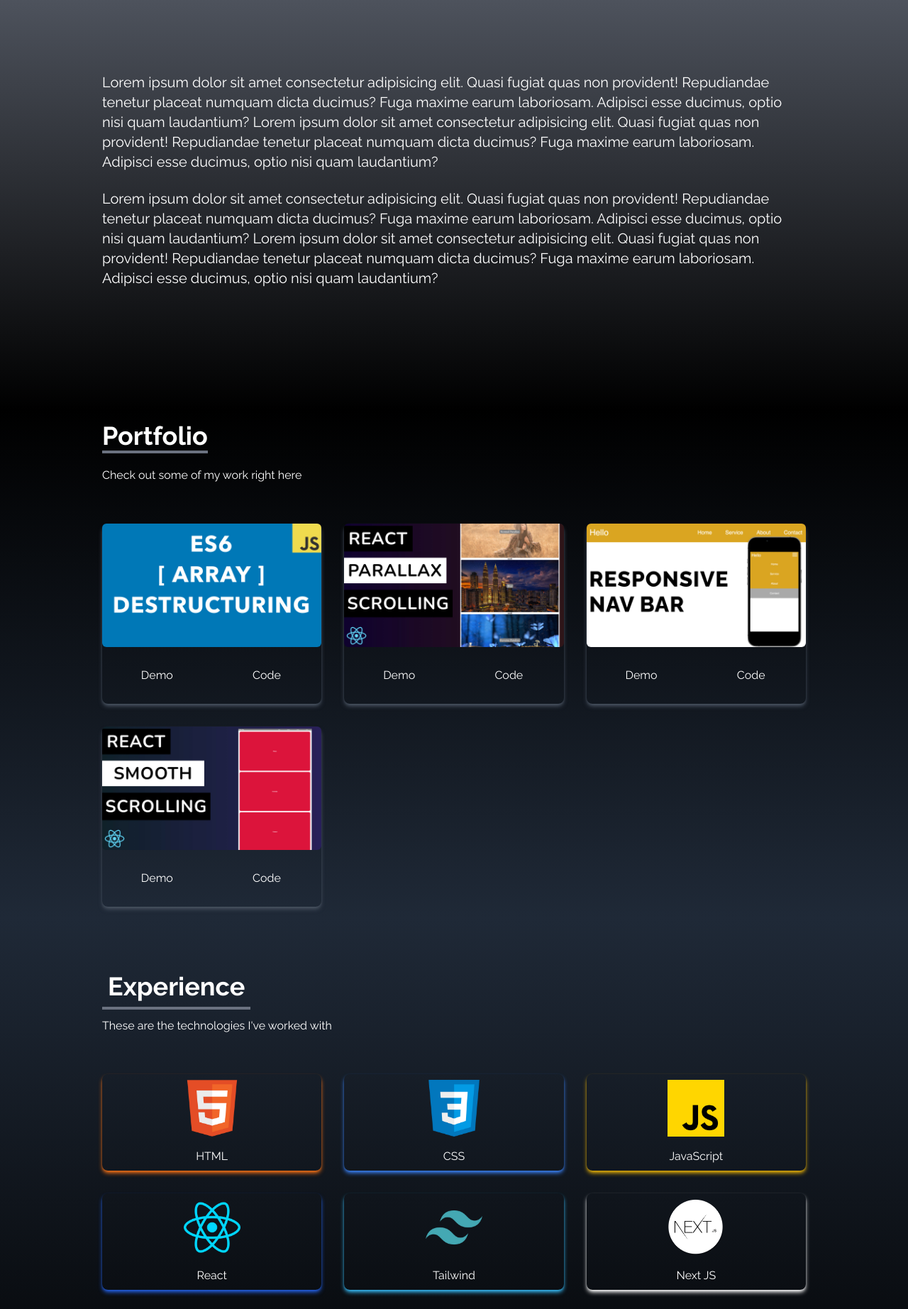
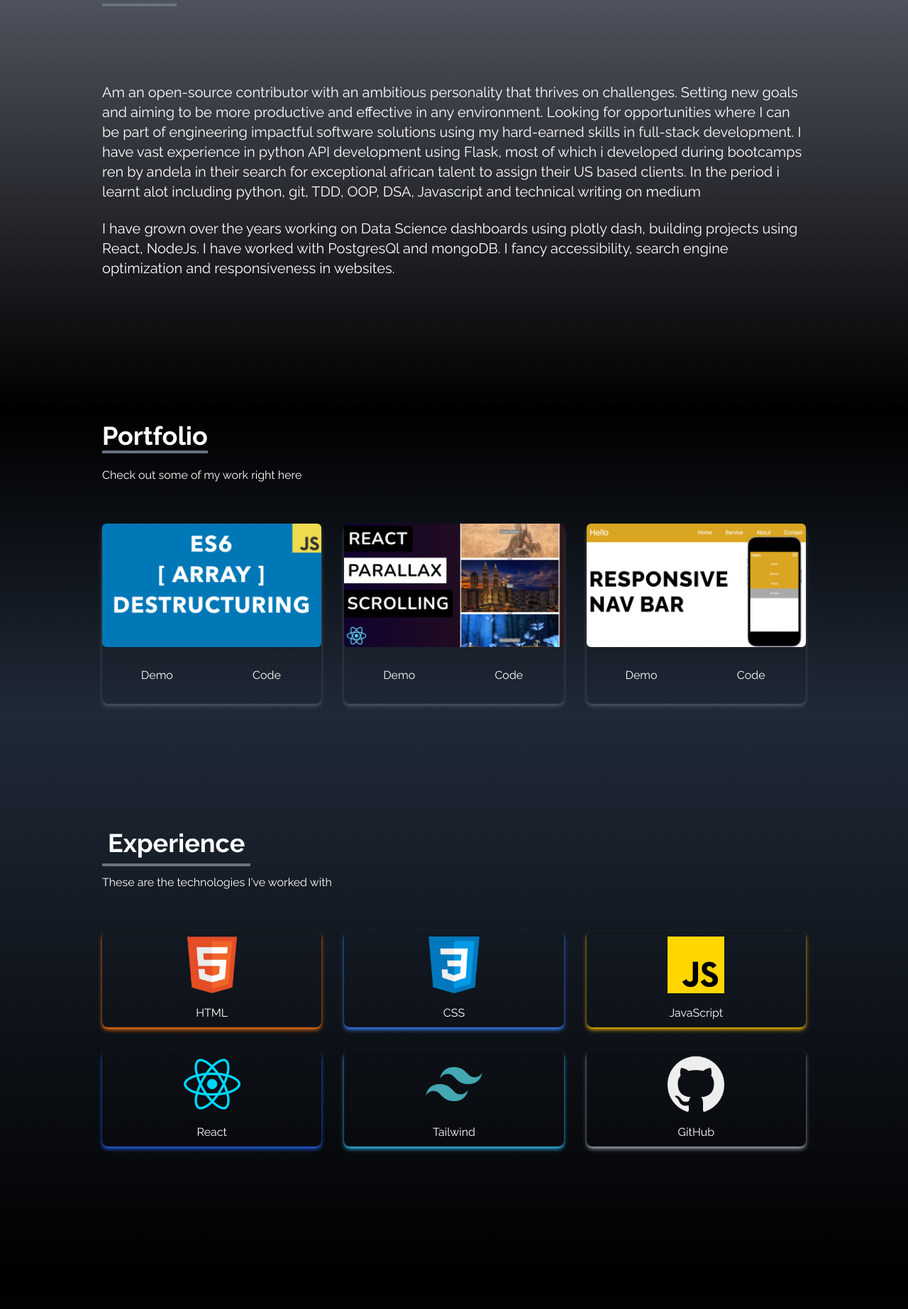
Before and after one commit to masete/turbo-goggles, a React (Create React App) app: page / in a window 1280 px wide. Shown: the part 1022-2867 px from the top of the page at 71% size. Built offline with nearby package versions, Linux system fonts and the light colour scheme.

Commit message:
feat: edited text on about page

```diff
--- a/src/components/About.jsx
+++ b/src/components/About.jsx
@@ -10,28 +10,23 @@ const About = () => {
             </div>
 
             <p className='text-xl mt-20'>
-                Lorem ipsum dolor sit amet consectetur adipisicing elit.
-                Quasi fugiat quas non provident! Repudiandae tenetur placeat
-                numquam dicta ducimus? Fuga maxime earum laboriosam. Adipisci
-                esse ducimus, optio nisi quam laudantium?
+            Am an open-source contributor with an ambitious personality that thrives on challenges.
+             Setting new goals and aiming to be more productive and effective in any environment.
+             Looking for opportunities where I can be part of engineering impactful software solutions
+              using my hard-earned skills in full-stack development.
 
-                Lorem ipsum dolor sit amet consectetur adipisicing elit.
-                Quasi fugiat quas non provident! Repudiandae tenetur placeat
-                numquam dicta ducimus? Fuga maxime earum laboriosam. Adipisci
-                esse ducimus, optio nisi quam laudantium?
+              I have vast experience in python API development using Flask, most of which i developed during
+              bootcamps ren by andela in their search for exceptional african talent to assign their US based
+              clients. In the period i learnt alot including python, git, TDD, OOP, DSA, Javascript and technical writing on medium
+
             </p>
 
             <br />
             <p className='text-xl'>
-            Lorem ipsum dolor sit amet consectetur adipisicing elit.
-                Quasi fugiat quas non provident! Repudiandae tenetur placeat
-                numquam dicta ducimus? Fuga maxime earum laboriosam. Adipisci
-                esse ducimus, optio nisi quam laudantium?
+                I have grown over the years working on Data Science dashboards using plotly dash,
+                building projects using React, NodeJs. I have worked with PostgresQl and mongoDB.
 
-                Lorem ipsum dolor sit amet consectetur adipisicing elit.
-                Quasi fugiat quas non provident! Repudiandae tenetur placeat
-                numquam dicta ducimus? Fuga maxime earum laboriosam. Adipisci
-                esse ducimus, optio nisi quam laudantium?
+               I fancy accessibility, search engine optimization and responsiveness in websites.
             </p>
         </div>
     </div>
--- a/src/components/Experience.jsx
+++ b/src/components/Experience.jsx
@@ -4,8 +4,8 @@ import html from "../assets/html.png";
 import css from "../assets/css.png";
 import javascript from "../assets/javascript.png";
 import reactImage from "../assets/react.png";
-import nextjs from "../assets/nextjs.png";
-import graphql from "../assets/graphql.png";
+// import nextjs from "../assets/nextjs.png";
+// import graphql from "../assets/graphql.png";
 import github from "../assets/github.png";
 import tailwind from "../assets/tailwind.png";
 
@@ -41,18 +41,18 @@ const Experience = () => {
       title: "Tailwind",
       style: "shadow-sky-400",
     },
-    {
-      id: 6,
-      src: nextjs,
-      title: "Next JS",
-      style: "shadow-white",
-    },
-    {
-      id: 7,
-      src: graphql,
-      title: "GraphQL",
-      style: "shadow-pink-400",
-    },
+    // {
+    //   id: 6,
+    //   src: nextjs,
+    //   title: "Next JS",
+    //   style: "shadow-white",
+    // },
+    // {
+    //   id: 7,
+    //   src: graphql,
+    //   title: "GraphQL",
+    //   style: "shadow-pink-400",
+    // },
     {
       id: 8,
       src: github,
--- a/src/components/Portfolio.jsx
+++ b/src/components/Portfolio.jsx
@@ -1,10 +1,10 @@
 import React from "react";
 import arrayDestruct from "../assets/portfolio/arrayDestruct.jpg";
-import installNode from "../assets/portfolio/installNode.jpg";
+// import installNode from "../assets/portfolio/installNode.jpg";
 import navbar from "../assets/portfolio/navbar.jpg";
 import reactParallax from "../assets/portfolio/reactParallax.jpg";
-import reactSmooth from "../assets/portfolio/reactSmooth.jpg";
-import reactWeather from "../assets/portfolio/reactWeather.jpg";
+// import reactSmooth from "../assets/portfolio/reactSmooth.jpg";
+// import reactWeather from "../assets/portfolio/reactWeather.jpg";
 
 const Portfolio = () => {
   const portfolios = [
@@ -20,10 +20,10 @@ const Portfolio = () => {
       id: 3,
       src: navbar,
     },
-    {
-      id: 4,
-      src: reactSmooth,
-    },
+    // {
+    //   id: 4,
+    //   src: reactSmooth,
+    // },
     // {
     //   id: 5,
     //   src: installNode,
@@ -53,7 +53,7 @@ const Portfolio = () => {
               <img
                 src={src}
                 alt=""
-                className="rounded-md duration-200 hover:scale-105"
+                className="rounded-md duration-200 hover:scale-105 w-[400px]"
               />
               <div className="flex items-center justify-center">
                 <button className="w-1/2 px-6 py-3 m-4 duration-200 hover:scale-105">
```
